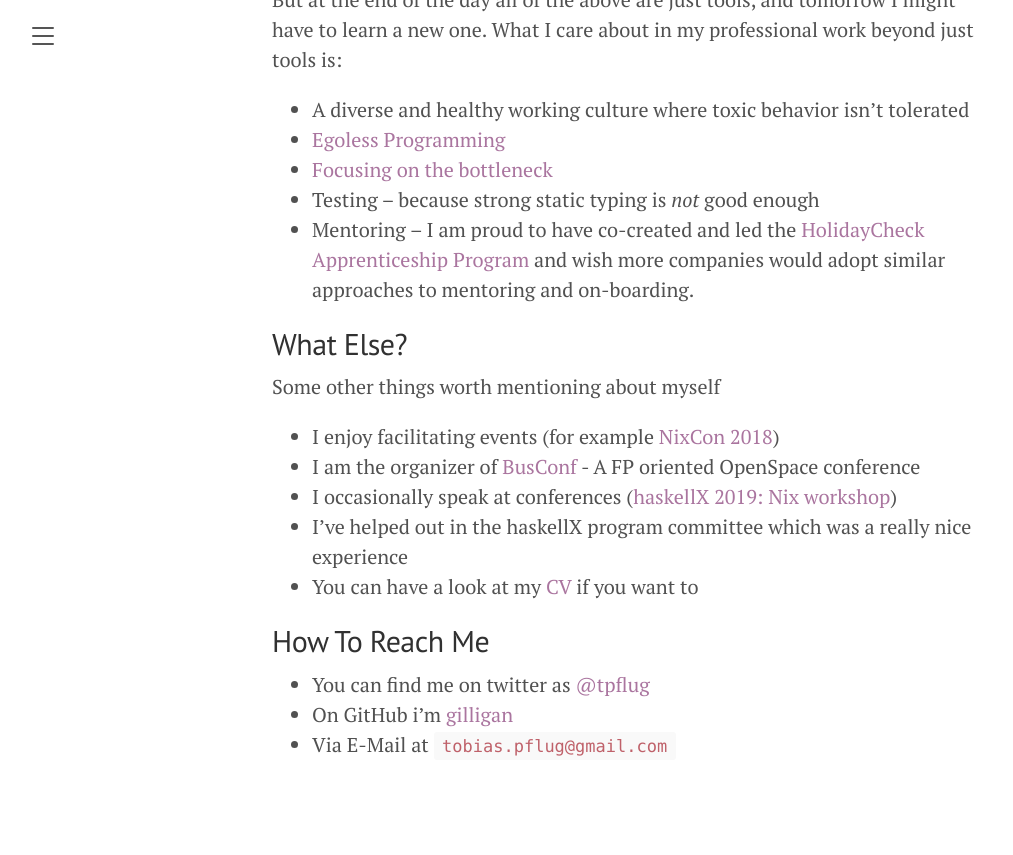
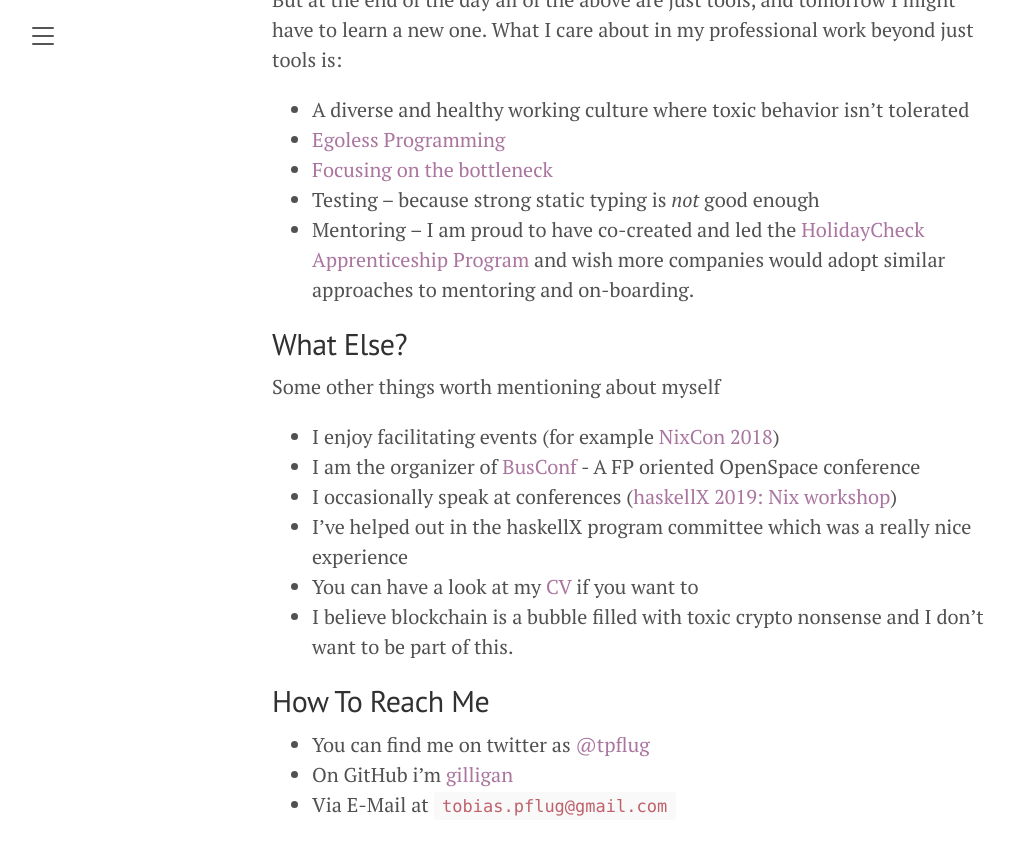
Before and after one commit to gilligan/gilligan.github.io, a Jekyll site: the page built from about.md, in a window 1280 px wide and 900 px high, scrolled down 2350 px. Shown: the top 855 px of the window, without its empty margins (8-1021 px from the left). Built offline with Jekyll 4.4.1, drawn with Linux system fonts in a browser that asks for light colours.

Commit message:
Add blockchain/crypt note

```diff
--- a/about.md
+++ b/about.md
@@ -45,7 +45,6 @@
 - Testing -- because strong static typing is _not_ good enough
 - Mentoring -- I am proud to have co-created and led the [HolidayCheck Apprenticeship Program](http://apprenticeship.holidaycheck.com/) and wish more companies would adopt similar approaches to mentoring and on-boarding.
 
-
 ## What Else?
 
 Some other things worth mentioning about myself
@@ -55,6 +54,7 @@
 - I occasionally speak at conferences ([haskellX 2019: Nix workshop](https://skillsmatter.com/skillscasts/14175-workshop-nix-and-haskell-from-hello-world-to-deploying-to-production))
 - I've helped out in the haskellX program committee which was a really nice experience
 - You can have a look at my [CV](https://tpflug.me/cv.pdf) if you want to
+- I believe blockchain is a bubble filled with toxic crypto nonsense and I don't want to be part of this.
 
 ## How To Reach Me
 
```
